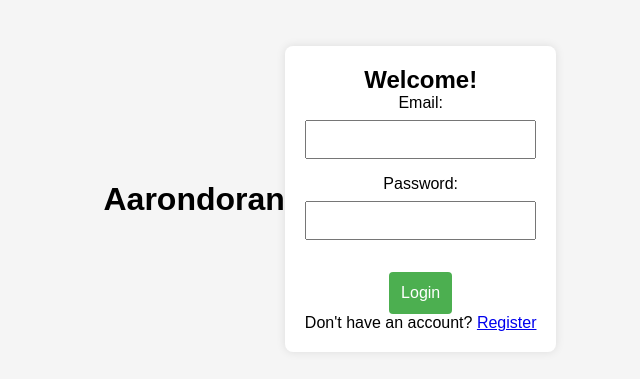
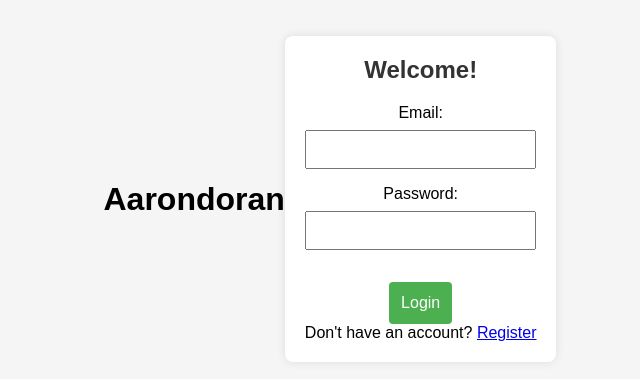
Before and after one commit to Aarondoran/accounts, a plain HTML site: page index.html in a window 1280 px wide. Shown: the part 201-580 px from the top of the page, without its empty margins (310-950 px from the left). Drawn offline with Linux system fonts and the light colour scheme.

Commit message:
Update style.css

```diff
--- a/style.css
+++ b/style.css
@@ -52,3 +52,11 @@ button {
 button:hover {
   background-color: #45a049;
 }
+
+/* Style for the title */
+h2 {
+  font-size: 24px;
+  color: #333; /* Text color */
+  text-align: center;
+  margin-bottom: 20px;
+}
```
